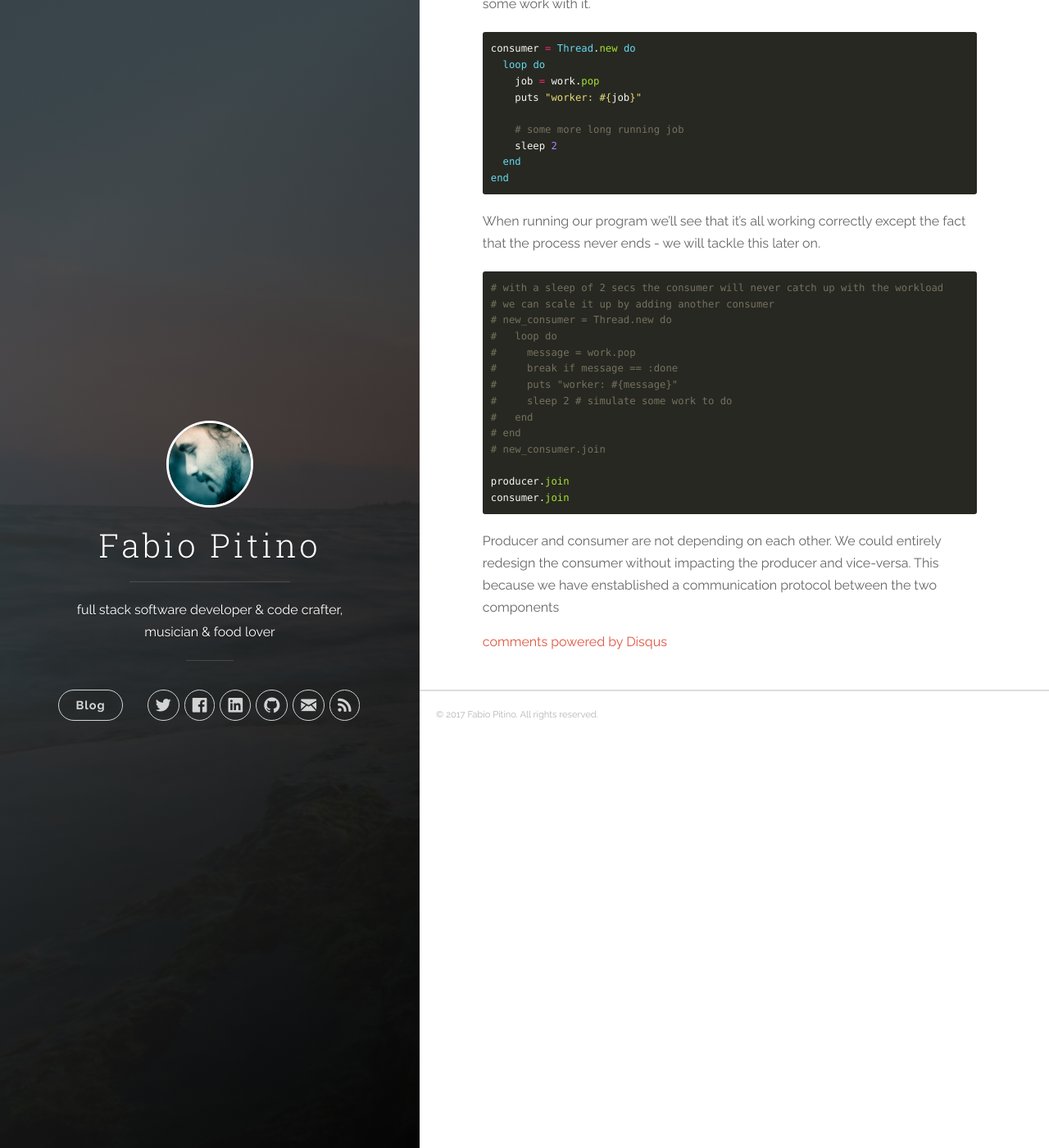
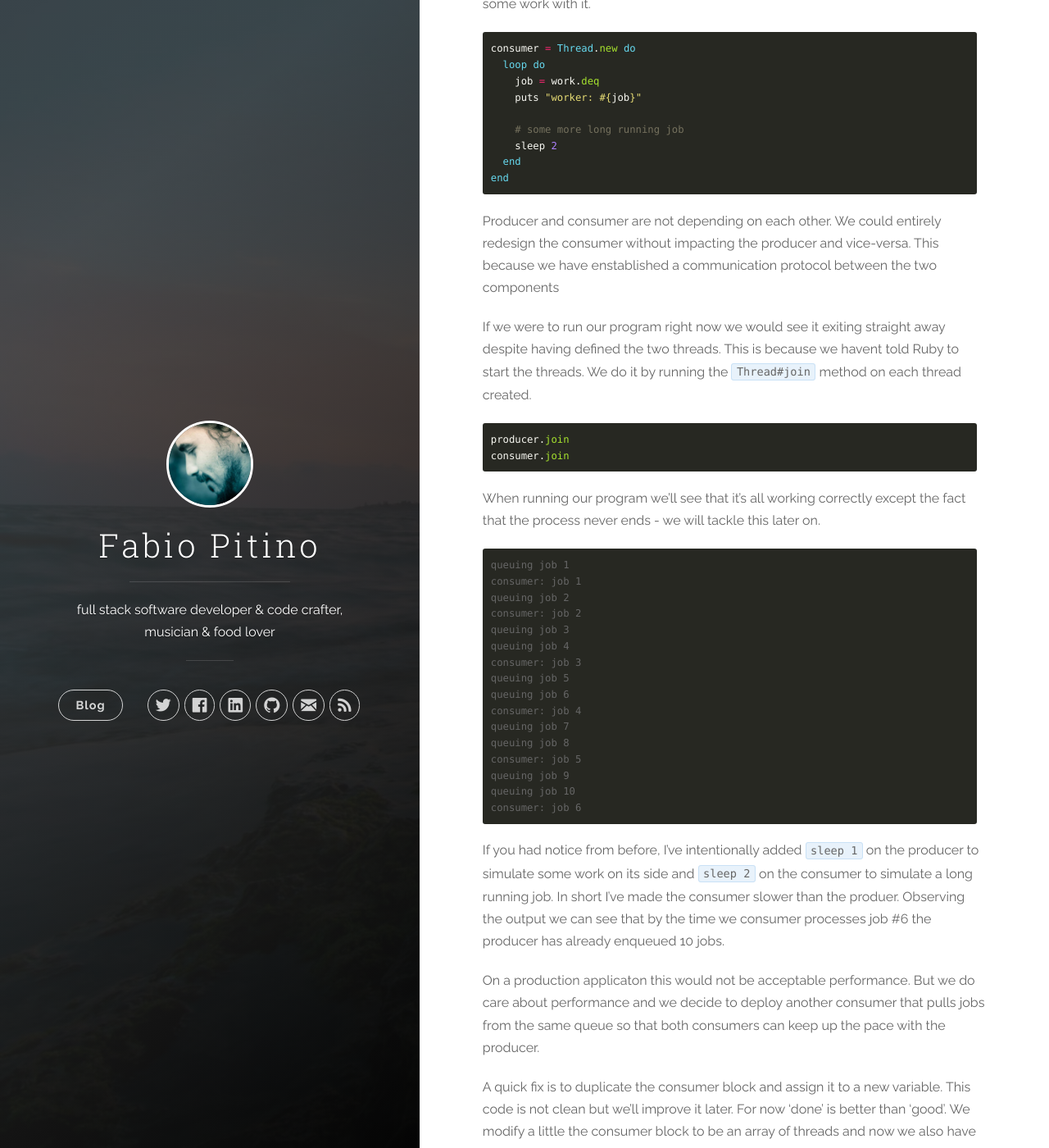
Before and after one commit to hspazio/hspazio.github.io, a Jekyll site: the page built from _posts/2017-10-31-ruby-threads-and-queues.markdown, in a window 1280 px wide and 1400 px high, scrolled down 1420 px. Shown: the whole window at 82% size. Built offline with Jekyll 4.4.1, drawn with Linux system fonts in a browser that asks for light colours; nearby versions of some CDN libraries; comment, search, counter and statistics services are not loaded; some of the changed text lies outside the part shown.

Commit message:
add second consumer

```diff
--- a/_posts/2017-10-31-ruby-threads-and-queues.markdown
+++ b/_posts/2017-10-31-ruby-threads-and-queues.markdown
@@ -45,7 +45,7 @@
 {% highlight ruby %}
 consumer = Thread.new do
   loop do
-    job = work.pop
+    job = work.deq
     puts "worker: #{job}"
 
     # some more long running job
@@ -54,23 +54,74 @@
 end
 {% endhighlight %}
 
-When running our program we'll see that it's all working correctly except the fact that the process never ends - we will tackle this later on.
+Producer and consumer are not depending on each other. We could entirely redesign the consumer without impacting the producer and vice-versa. This because we have enstablished a communication protocol between the two components
+
+If we were to run our program right now we would see it exiting straight away despite having defined the two threads. This is because we havent told Ruby to start the threads. We do it by running the `Thread#join` method on each thread created.
 
 {% highlight ruby %}
-# with a sleep of 2 secs the consumer will never catch up with the workload
-# we can scale it up by adding another consumer
-# new_consumer = Thread.new do
-#   loop do
-#     message = work.pop
-#     break if message == :done
-#     puts "worker: #{message}"
-#     sleep 2 # simulate some work to do
-#   end
-# end
-# new_consumer.join
-
 producer.join
 consumer.join
 {% endhighlight %}
 
-Producer and consumer are not depending on each other. We could entirely redesign the consumer without impacting the producer and vice-versa. This because we have enstablished a communication protocol between the two components
+When running our program we'll see that it's all working correctly except the fact that the process never ends - we will tackle this later on.
+
+{% highlight bash %}
+queuing job 1
+consumer: job 1
+queuing job 2
+consumer: job 2
+queuing job 3
+queuing job 4
+consumer: job 3
+queuing job 5
+queuing job 6
+consumer: job 4
+queuing job 7
+queuing job 8
+consumer: job 5
+queuing job 9
+queuing job 10
+consumer: job 6
+{% endhighlight %}
+
+If you had notice from before, I've intentionally added `sleep 1` on the producer to simulate some work on its side and `sleep 2` on the consumer to simulate a long running job. In short I've made the consumer slower than the produer. Observing the output we can see that by the time we consumer processes job #6 the producer has already enqueued 10 jobs.
+
+On a production applicaton this would not be acceptable performance. But we do care about performance and we decide to deploy another consumer that pulls jobs from the same queue so that both consumers can keep up the pace with the producer.
+
+A quick fix is to duplicate the consumer block and assign it to a new variable. This code is not clean but we'll improve it later. For now 'done' is better than 'good'.
+We modify a little the consumer block to be an array of threads and now we also have a variable that we can control to scale up/down the number of consumers.
+
+{% highlight ruby %}
+num_consumers = 2
+
+consumers = Array.new(num_consumers) do |n|
+  Thread.new do
+    loop do
+      job = work.deq
+      puts "consumer #{n}: #{job}"
+      sleep 2  # simulate some work to do
+    end
+  end
+end
+
+consumers.map(&:join)
+{% endhighlight %}
+
+Running the script now we notice that produer and consumers are running all at the same pace because one consumer is picking up a new job while the other one is still processing the previous job.
+
+{% highlight bash %}
+queuing job 1
+consumer 1: job 1
+queuing job 2
+consumer 0: job 2
+queuing job 3
+consumer 1: job 3
+queuing job 4
+consumer 0: job 4
+queuing job 5
+consumer 1: job 5
+queuing job 6
+consumer 0: job 6
+queuing job 7
+consumer 1: job 7
+{% endhighlight %}
```
